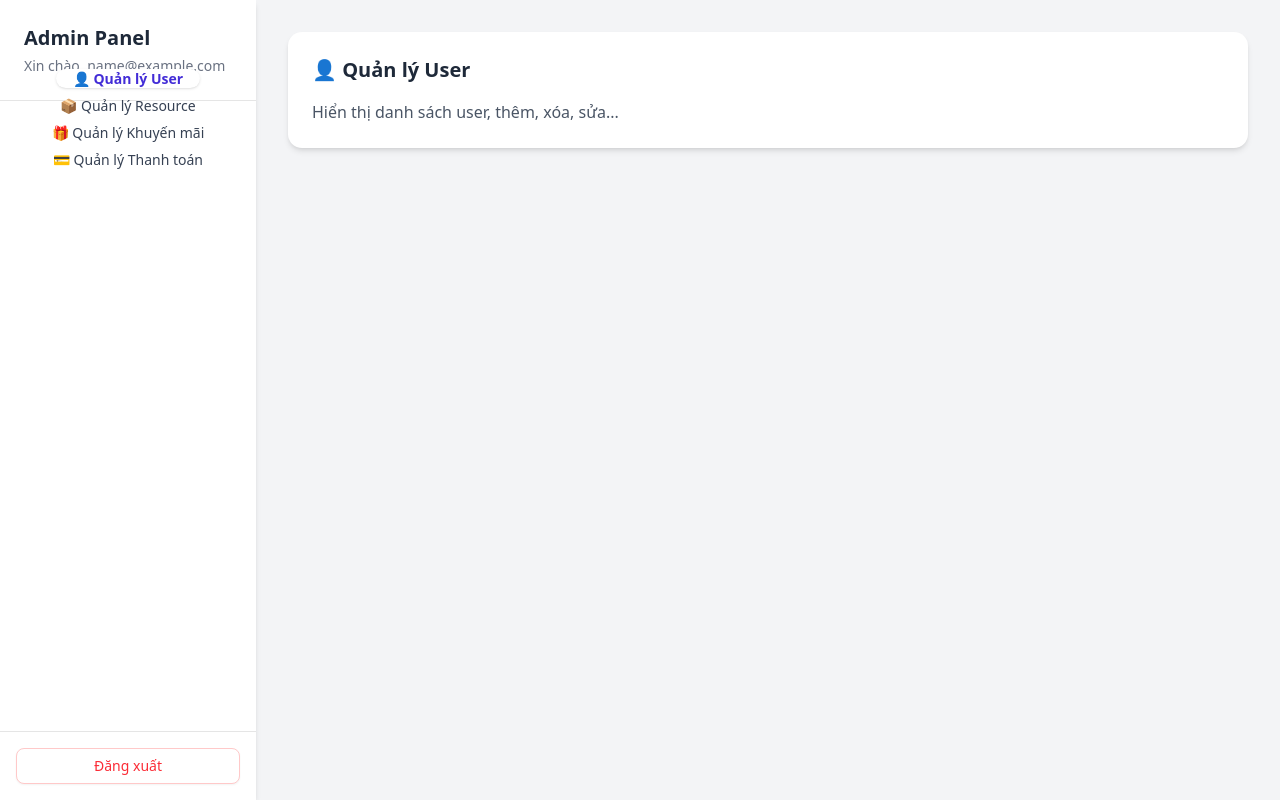
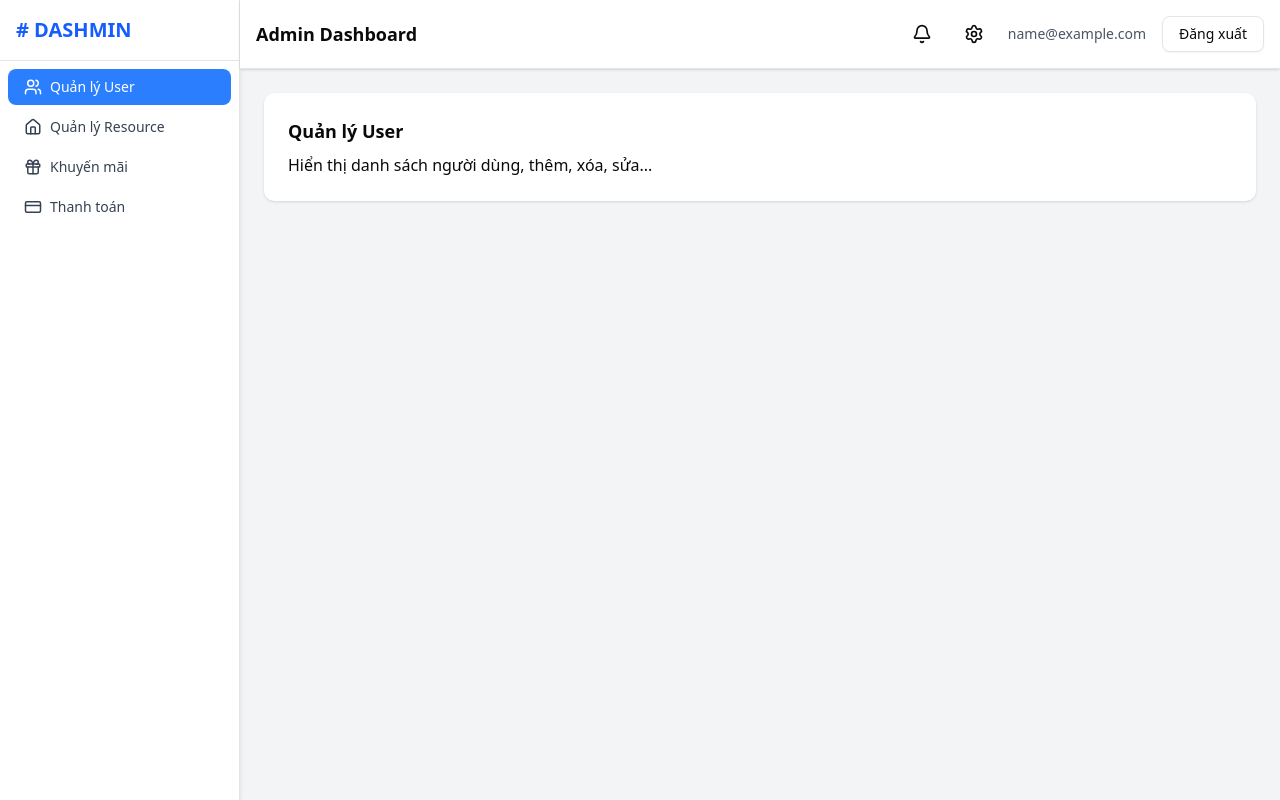
Before and after one commit to In-University/echoEnglish-admin-nextjs, a Next.js app: page /admin in a window 1280 px wide. Built offline with nearby package versions, Linux system fonts and the light colour scheme; sample sign-in values are in the browser's storage.

Commit message:
update page admin

```diff
--- /dev/null
+++ b/src/app/admin/components/Header.tsx
@@ -0,0 +1,26 @@
+"use client";
+
+import { Bell, Settings } from "lucide-react";
+import { Button } from "@/components/ui/button";
+
+export default function Header({ user, onLogout }: any) {
+  return (
+    <header className="flex justify-between items-center bg-white shadow-sm p-4 border-b">
+      <h1 className="text-lg font-semibold">Admin Dashboard</h1>
+      <div className="flex items-center gap-4">
+        <button className="p-2 rounded-full hover:bg-gray-100">
+          <Bell size={20} />
+        </button>
+        <button className="p-2 rounded-full hover:bg-gray-100">
+          <Settings size={20} />
+        </button>
+        <span className="text-sm text-gray-600">
+          {user ? user.fullName || user.email : ""}
+        </span>
+        <Button variant="outline" onClick={onLogout}>
+          Đăng xuất
+        </Button>
+      </div>
+    </header>
+  );
+}
--- /dev/null
+++ b/src/app/admin/components/PaymentsPage.tsx
@@ -0,0 +1,8 @@
+export default function PaymentsPage() {
+  return (
+    <div className="bg-white p-6 rounded-lg shadow">
+      <h2 className="text-lg font-semibold mb-2">Quản lý Thanh toán</h2>
+      <p>Danh sách hóa đơn, trạng thái thanh toán.</p>
+    </div>
+  );
+}
--- /dev/null
+++ b/src/app/admin/components/PromotionsPage.tsx
@@ -0,0 +1,8 @@
+export default function PromotionsPage() {
+  return (
+    <div className="bg-white p-6 rounded-lg shadow">
+      <h2 className="text-lg font-semibold mb-2">Quản lý Khuyến mãi</h2>
+      <p>Danh sách và tạo mới các chương trình giảm giá.</p>
+    </div>
+  );
+}
--- /dev/null
+++ b/src/app/admin/components/ResourcesPage.tsx
@@ -0,0 +1,8 @@
+export default function ResourcesPage() {
+  return (
+    <div className="bg-white p-6 rounded-lg shadow">
+      <h2 className="text-lg font-semibold mb-2">Quản lý Resource</h2>
+      <p>Danh sách tài nguyên (videos, lessons...)</p>
+    </div>
+  );
+}
--- /dev/null
+++ b/src/app/admin/components/Sidebar.tsx
@@ -0,0 +1,39 @@
+"use client";
+import { Home, Users, Gift, CreditCard } from "lucide-react";
+
+interface SidebarProps {
+  activeTab: string;
+  setActiveTab: (tab: string) => void;
+}
+
+export default function Sidebar({ activeTab, setActiveTab }: SidebarProps) {
+  const tabs = [
+    { key: "users", label: "Quản lý User", icon: <Users size={18} /> },
+    { key: "resources", label: "Quản lý Resource", icon: <Home size={18} /> },
+    { key: "promotions", label: "Khuyến mãi", icon: <Gift size={18} /> },
+    { key: "payments", label: "Thanh toán", icon: <CreditCard size={18} /> },
+  ];
+
+  return (
+    <aside className="w-60 bg-white shadow-md border-r flex flex-col">
+      <div className="p-4 text-xl font-bold text-blue-600 border-b"># DASHMIN</div>
+      <nav className="flex-1 p-2 space-y-1">
+        {tabs.map((tab) => (
+          <button
+            key={tab.key}
+            onClick={() => setActiveTab(tab.key)}
+            className={`flex items-center w-full gap-2 px-4 py-2 text-sm rounded-md transition-all
+              ${
+                activeTab === tab.key
+                  ? "bg-blue-500 text-white"
+                  : "text-gray-700 hover:bg-blue-100"
+              }`}
+          >
+            {tab.icon}
+            {tab.label}
+          </button>
+        ))}
+      </nav>
+    </aside>
+  );
+}
--- /dev/null
+++ b/src/app/admin/components/UsersPage.tsx
@@ -0,0 +1,8 @@
+export default function UsersPage() {
+  return (
+    <div className="bg-white p-6 rounded-lg shadow">
+      <h2 className="text-lg font-semibold mb-2">Quản lý User</h2>
+      <p>Hiển thị danh sách người dùng, thêm, xóa, sửa...</p>
+    </div>
+  );
+}
--- a/src/app/admin/page.tsx
+++ b/src/app/admin/page.tsx
@@ -1,14 +1,17 @@
 "use client";
 
 import { useEffect, useState } from "react";
-import { Tabs, TabsList, TabsTrigger, TabsContent } from "@/components/ui/tabs";
-import { Button } from "@/components/ui/button";
 import { useRouter } from "next/navigation";
-import { cn } from "@/lib/utils";
+import Sidebar from "./components/Sidebar";
+import Header from "./components/Header";
+import UsersPage from "./components/UsersPage";
+import ResourcesPage from "./components/ResourcesPage";
+import PromotionsPage from "./components/PromotionsPage";
+import PaymentsPage from "./components/PaymentsPage";
 
 export default function AdminDashboard() {
+  const [activeTab, setActiveTab] = useState("users");
   const [user, setUser] = useState<any>(null);
-  const [activeTab, setActiveTab] = useState("users");
   const router = useRouter();
 
   useEffect(() => {
@@ -28,124 +31,17 @@ export default function AdminDashboard() {
   };
 
   return (
-    <div className="min-h-screen flex bg-gray-100">
-      {/* Sidebar trái */}
-      <aside className="w-64 bg-white shadow-md flex flex-col">
-        <div className="p-6 border-b">
-          <h1 className="text-xl font-bold text-gray-800">Admin Panel</h1>
-          <p className="text-sm text-gray-500 mt-1">
-            Xin chào, {user ? user.fullName || user.email : ""}
-          </p>
-        </div>
-
-        <Tabs value={activeTab} onValueChange={setActiveTab} className="flex-1">
-          <TabsList className="flex flex-col w-full p-2 space-y-2 bg-transparent">
-            <TabsTrigger
-              value="users"
-              className={cn(
-                "justify-start px-4 py-2 text-left rounded-lg transition-all",
-                activeTab === "users"
-                  ? "bg-indigo-100 text-indigo-700 font-semibold"
-                  : "hover:bg-gray-100 text-gray-700"
-              )}
-            >
-              👤 Quản lý User
-            </TabsTrigger>
-            <TabsTrigger
-              value="resources"
-              className={cn(
-                "justify-start px-4 py-2 text-left rounded-lg transition-all",
-                activeTab === "resources"
-                  ? "bg-indigo-100 text-indigo-700 font-semibold"
-                  : "hover:bg-gray-100 text-gray-700"
-              )}
-            >
-              📦 Quản lý Resource
-            </TabsTrigger>
-            <TabsTrigger
-              value="promotions"
-              className={cn(
-                "justify-start px-4 py-2 text-left rounded-lg transition-all",
-                activeTab === "promotions"
-                  ? "bg-indigo-100 text-indigo-700 font-semibold"
-                  : "hover:bg-gray-100 text-gray-700"
-              )}
-            >
-              🎁 Quản lý Khuyến mãi
-            </TabsTrigger>
-            <TabsTrigger
-              value="payments"
-              className={cn(
-                "justify-start px-4 py-2 text-left rounded-lg transition-all",
-                activeTab === "payments"
-                  ? "bg-indigo-100 text-indigo-700 font-semibold"
-                  : "hover:bg-gray-100 text-gray-700"
-              )}
-            >
-              💳 Quản lý Thanh toán
-            </TabsTrigger>
-          </TabsList>
-        </Tabs>
-
-        <div className="p-4 border-t mt-auto">
-          <Button
-            variant="outline"
-            className="w-full text-red-500 border-red-200 hover:bg-red-50"
-            onClick={handleLogout}
-          >
-            Đăng xuất
-          </Button>
-        </div>
-      </aside>
-
-      {/* Nội dung bên phải */}
-      <main className="flex-1 p-8">
-        <Tabs value={activeTab}>
-          <TabsContent value="users">
-            <div className="bg-white p-6 rounded-xl shadow-md">
-              <h2 className="text-xl font-semibold mb-4 text-gray-800">
-                👤 Quản lý User
-              </h2>
-              <p className="text-gray-600">
-                Hiển thị danh sách user, thêm, xóa, sửa...
-              </p>
-            </div>
-          </TabsContent>
-
-          <TabsContent value="resources">
-            <div className="bg-white p-6 rounded-xl shadow-md">
-              <h2 className="text-xl font-semibold mb-4 text-gray-800">
-                📦 Quản lý Resource
-              </h2>
-              <p className="text-gray-600">
-                Danh sách tài nguyên (videos, lessons...)
-              </p>
-            </div>
-          </TabsContent>
-
-          <TabsContent value="promotions">
-            <div className="bg-white p-6 rounded-xl shadow-md">
-              <h2 className="text-xl font-semibold mb-4 text-gray-800">
-                🎁 Quản lý Khuyến mãi
-              </h2>
-              <p className="text-gray-600">
-                Danh sách và tạo mới các chương trình giảm giá.
-              </p>
-            </div>
-          </TabsContent>
-
-          <TabsContent value="payments">
-            <div className="bg-white p-6 rounded-xl shadow-md">
-              <h2 className="text-xl font-semibold mb-4 text-gray-800">
-                💳 Quản lý Thanh toán
-              </h2>
-              <p className="text-gray-600">
-                Danh sách hóa đơn, trạng thái thanh toán.
-              </p>
-            </div>
-          </TabsContent>
-        </Tabs>
-      </main>
+    <div className="flex min-h-screen bg-gray-100">
+      <Sidebar activeTab={activeTab} setActiveTab={setActiveTab} />
+      <div className="flex-1 flex flex-col">
+        <Header user={user} onLogout={handleLogout} />
+        <main className="p-6">
+          {activeTab === "users" && <UsersPage />}
+          {activeTab === "resources" && <ResourcesPage />}
+          {activeTab === "promotions" && <PromotionsPage />}
+          {activeTab === "payments" && <PaymentsPage />}
+        </main>
+      </div>
     </div>
   );
 }
```
